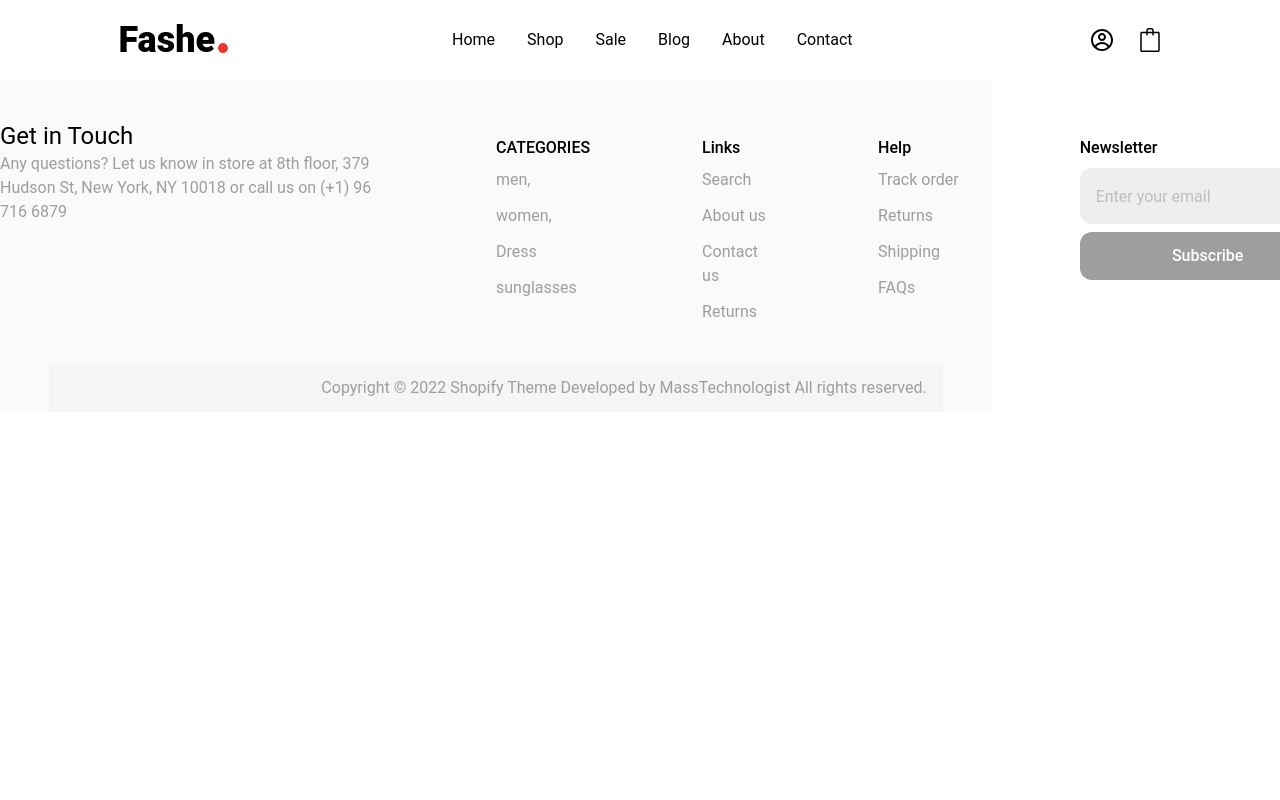
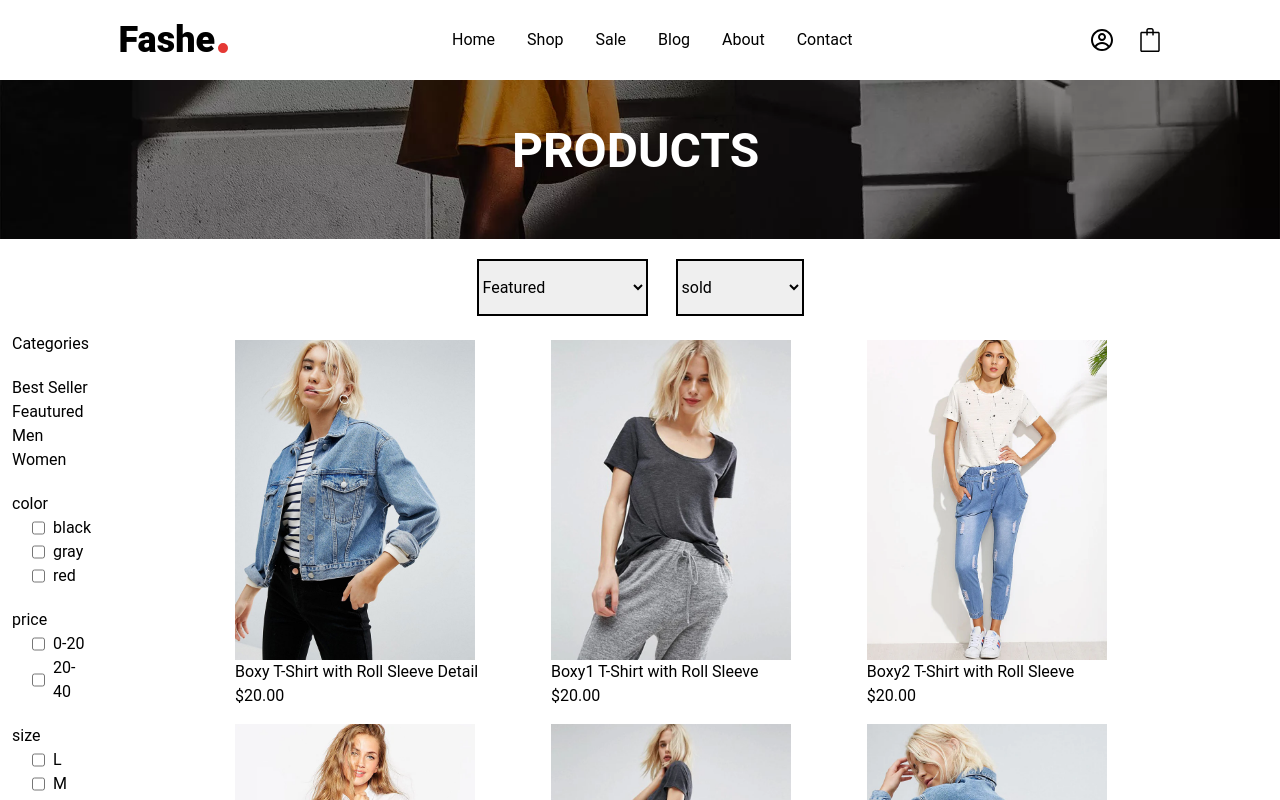
Before and after one commit to aymanboujjar/React_Final_projet-Ayman_Boujjar, a React (Create React App) app: page /shop in a window 1280 px wide. Shown: the top 800 px of the page. Built offline with nearby package versions, Linux system fonts and the light colour scheme.

Commit message:
first step in the shop

```diff
--- a/src/App.jsx
+++ b/src/App.jsx
@@ -4,6 +4,7 @@ import "./index.css"
 import Home from "./pages/home";
 import Navbar from "./layouts/navbar";
 import Footer from "./layouts/footer";
+import Shop from "./pages/shop";
 
 function App() {
   return (
@@ -12,6 +13,7 @@ function App() {
     <Routes>
 
       <Route path="/" element={<Home/>} />
+      <Route path="/shop" element={<Shop/>} />
     </Routes>
     <Footer/>
     </>
--- a/src/constant/images.jsx
+++ b/src/constant/images.jsx
@@ -20,5 +20,6 @@ banner:require("../assets/imgs/banner-08.jpg"),
 blog1:require("../assets/imgs/blog-01.jpg"),
 blog2:require("../assets/imgs/blog-02.jpg"),
 blog3:require("../assets/imgs/blog-03.jpg"),
+banner:require("../assets/imgs/banner.webp")
 }
 export default  dataImages
--- a/src/pages/shop.jsx
+++ b/src/pages/shop.jsx
@@ -1,11 +1,85 @@
 import React from 'react';
+import { Images } from '../constant';
+import data from "../json/data.json";
 
 const Shop = () => {
-    return (
-        <div>
+  // Limit the number of cards to 6
+  const limitedData = data.slice(0, 6);
+
+  return (
+    <>
+      <div className='relative mt-5'>
+        <img src={Images.banner} alt="" />
+        <h1 className='absolute bottom-16 left-[40%] text-5xl text-white font-bold'>PRODUCTS</h1>
+      </div>
+
+      <div className='flex gap-x-7 items-center justify-center mt-5'>
+        <select name="first" id="first" className='py-4 border-2 border-black'>
+          <option value="Featured">Featured</option>
+          <option value="Date new to old ">Date new to old</option>
+          <option value="Date old to new ">Date old to new</option>
+          <option value="price lower to higher">price lower to higher</option>
+          <option value="price higher to lower">price higher to lower</option>
+          <option value="by alphabetically A-Z">by alphabetically A-Z</option>
+          <option value="by alphabetically Z-A">by alphabetically Z-A</option>
+        </select>
+        <select name="secound" id="secound" className='w-[10vw] py-4 border-2 border-black'>
+          <option value="sold">sold</option>
+          <option value="on stock">on stock</option>
+          <option value="new">new</option>
+          <option value="All">All</option>
+        </select>
+      </div>
+
+      <div className='flex gap-x-14  mt-4 '>
+        <div className='flex flex-col mr-10 ml-3 gap-y-5'>
+        <h1>Categories</h1>
+    <ul>
+        <li>Best Seller</li>
+        <li>Feautured</li>
+        <li>Men</li>
+        <li>Women</li>
+    </ul>
+            <div>
+            <h1>color</h1>
+           <div className='flex flex-col ml-5'>
+           <div className='flex gap-x-2'><input type="checkbox" name="salam  " id=""/> black</div>
+            <div className="flex gap-x-2"><input type="checkbox" name="salam  " id=""/> gray</div>
+            <div className="flex gap-x-2"><input type="checkbox" name="salam  " id=""/> red</div>
+           </div>
+            </div>
+    <div>
+    <h1>price</h1>
+            <div className='flex flex-col ml-5'>
+            <div className="flex gap-x-2"><input type="checkbox" name="salam  " id=""/> 0-20</div>
+            <div className="flex gap-x-2"><input type="checkbox" name="salam  " id=""/> 20-40</div>
+            </div>
+    </div>
+           <div>
+           <h1>size</h1>
+            <div className='flex flex-col ml-5'>
+            <div className="flex gap-x-2"><input type="checkbox" name="salam  " id=""/> L</div>
+            <div className="flex gap-x-2"><input type="checkbox" name="salam  " id=""/> M</div>
+            <div className="flex gap-x-2"><input type="checkbox" name="salam  " id=""/> S</div>
+            <div className="flex gap-x-2"><input type="checkbox" name="salam  " id=""/> XL</div>
+            </div>
+           </div>
 
         </div>
-    );
+        <div className='ml-10 flex flex-wrap'>
+
+        {limitedData.map((e, i) => (
+          <div key={i} className="p-2 w-[30%] ">
+            <img src={Images[e.image]} alt={e.title} className="w-[80%] h-auto" />
+            <h1>{e.title}</h1>
+            <p>{e.price}</p>
+          </div>
+        ))}
+                </div>
+
+      </div>
+    </>
+  );
 };
 
 export default Shop;
```
